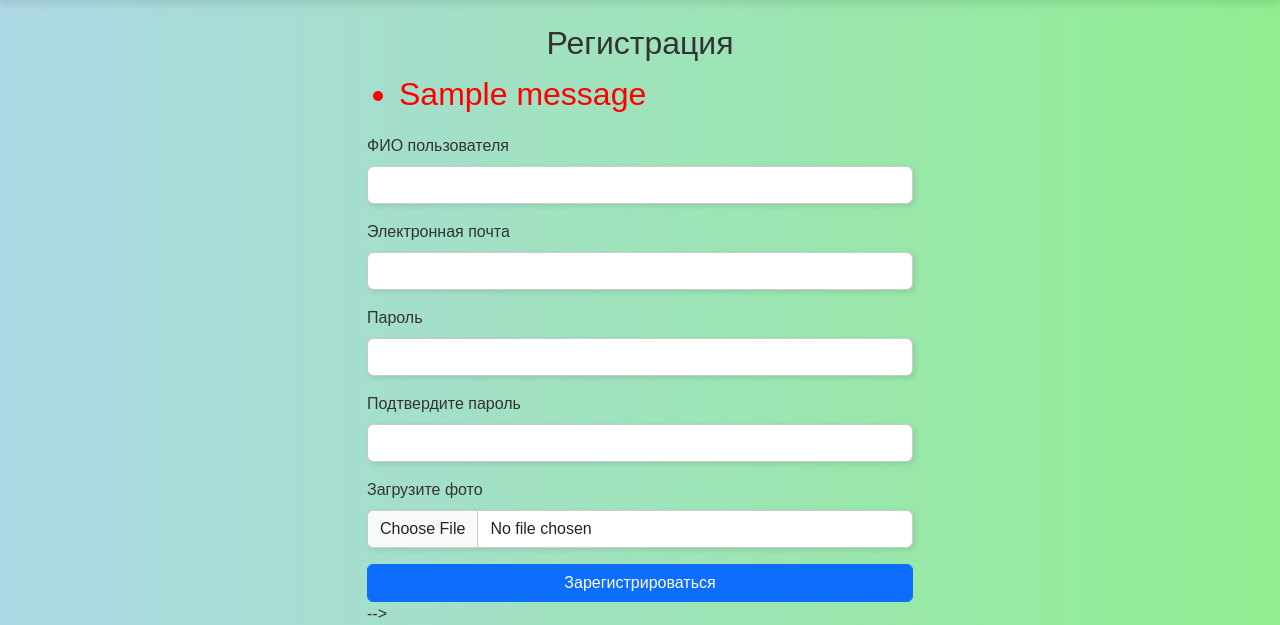
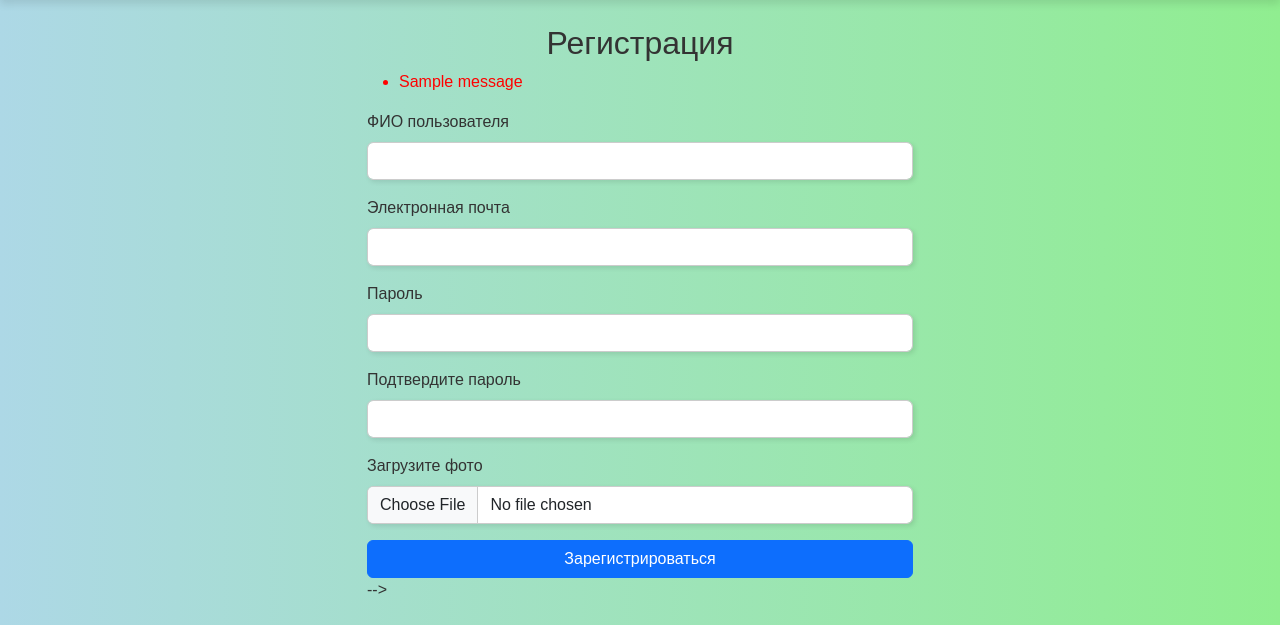
Before and after one commit to SergOrloff/DZ-VD07, a Flask app: page /register in a window 1280 px wide. Shown: the part 56-681 px from the top of the page. Run offline with Flask 3, Linux system fonts and the light colour scheme; tables that the repository leaves empty hold one stand-in row (values such as "Sample post"); one stand-in notice (Sample message) is shown; some libraries are stand-ins or nearby versions.

Commit message:
html-code correcting

```diff
--- a/app/templates/login.html
+++ b/app/templates/login.html
@@ -8,7 +8,7 @@
             {% if messages %}
                 <ul class="flashes">
                 {% for category, message in messages %}
-                    <li class="{{ category }}" style="color: red; font-size: 2em;">{{ message }}</li>
+                    <li class="{{ category }}" style="color: red; font-size: 1em;">{{ message }}</li>
                 {% endfor %}
                 </ul>
             {% endif %}
--- a/app/templates/profile.html
+++ b/app/templates/profile.html
@@ -8,7 +8,7 @@
             {% if messages %}
                 <ul class="flashes">
                 {% for category, message in messages %}
-                    <li class="{{ category }}" style="color: red; font-size: 2em;">{{ message }}</li>
+                    <li class="{{ category }}" style="color: red; font-size: 1em;">{{ message }}</li>
                 {% endfor %}
                 </ul>
             {% endif %}
--- a/app/templates/register.html
+++ b/app/templates/register.html
@@ -8,7 +8,7 @@
             {% if messages %}
                 <ul class="flashes">
                 {% for category, message in messages %}
-                    <li class="{{ category }}" style="color: red; font-size: 2em;">{{ message }}</li>
+                    <li class="{{ category }}" style="color: red; font-size: 1em;">{{ message }}</li>
                 {% endfor %}
                 </ul>
             {% endif %}
```
Also changed, not shown: app/templates/welcome.html (+0 -9 lines).
